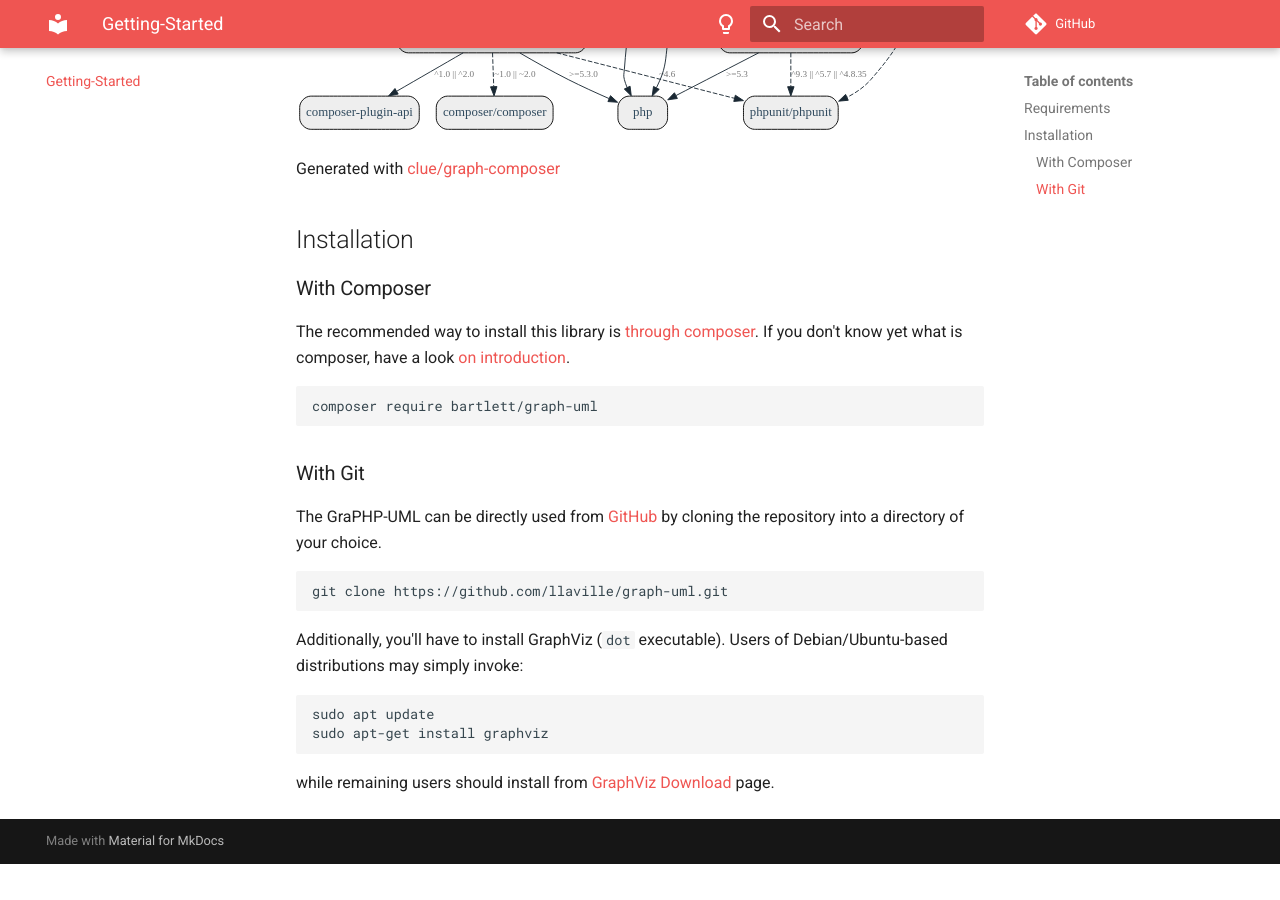
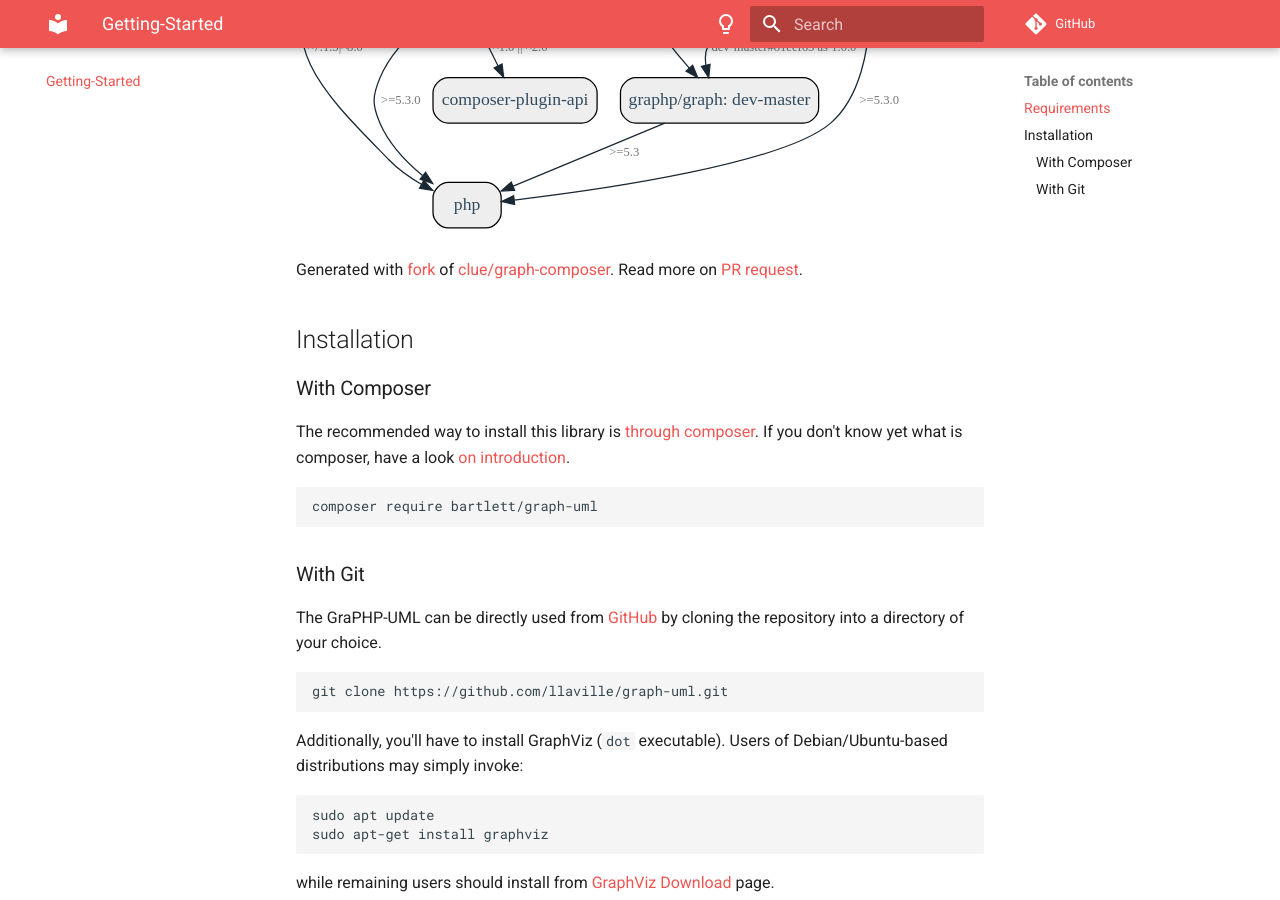
Before and after one commit to llaville/graph-uml, an MkDocs documentation site: the page built from docs/getting-started.md, in a window 1280 px wide and 900 px high, scrolled down 524 px. Built offline with MkDocs 1.6.1 and Material for MkDocs 9.7.7, drawn with Linux system fonts in a browser that asks for light colours; comment, search, counter and statistics services are not loaded; before the commit the page ends 1388 px from its top, so only the background shows below that.

```diff
--- a/docs/getting-started.md
+++ b/docs/getting-started.md
@@ -9,7 +9,8 @@
 
 ![GraPHP Composer](./graph-composer.svg)
 
-Generated with [clue/graph-composer](https://github.com/clue/graph-composer)
+Generated with [fork](https://github.com/markuspoerschke/graph-composer/tree/add-options-to-exclude) of [clue/graph-composer](https://github.com/clue/graph-composer).
+Read more on [PR request](https://github.com/clue/graph-composer/pull/45).
 
 ## Installation
 
```
Also changed, not shown: docs/graph-composer.svg, 1 other file.
